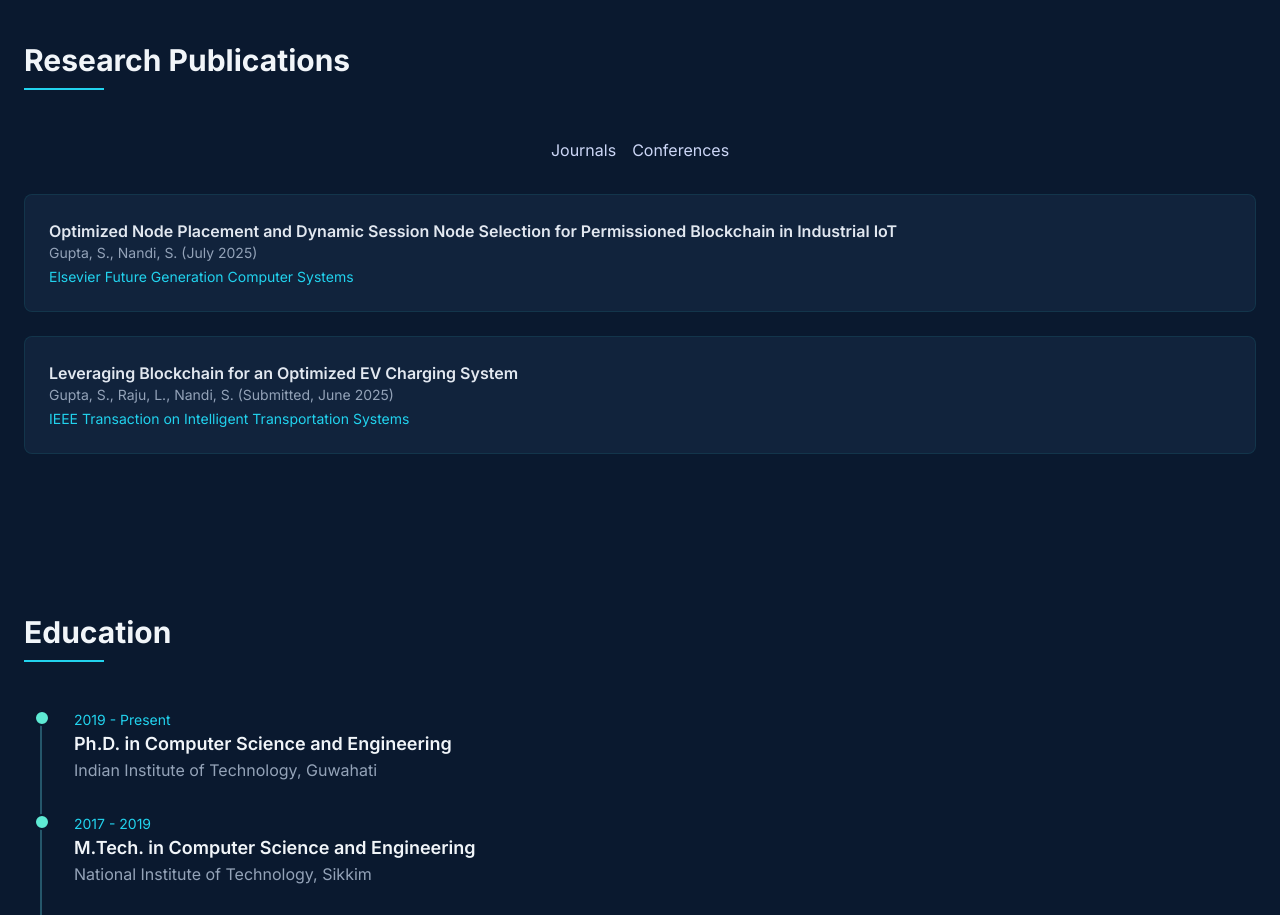
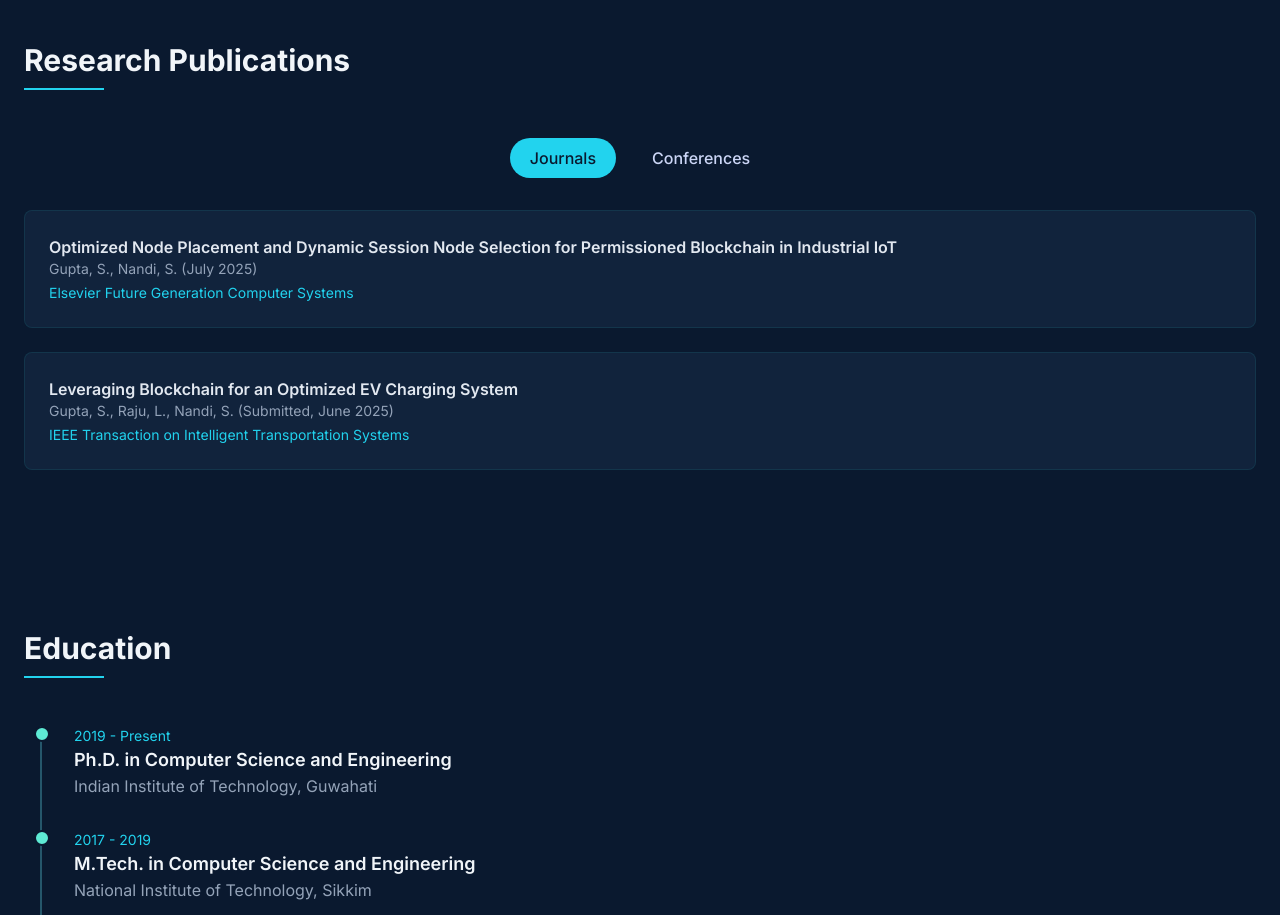
Before and after one commit to dreincarnate13/sgupta.portfolio, a plain HTML site: page index.html in a window 1280 px wide. Shown: the part 2380-3295 px from the top of the page. Drawn offline with nearby package versions, Linux system fonts and the light colour scheme.

Commit message:
Update index.html

```diff
--- a/index.html
+++ b/index.html
@@ -54,6 +54,19 @@
             background-color: #22d3ee;
             color: #0a192f;
             transform: scale(1.05);
+        }
+	    /* Styles for the publication toggle */
+        .tab-button {
+            padding: 8px 20px;
+            cursor: pointer;
+            border-radius: 9999px;
+            transition: all 0.3s ease;
+            font-weight: 500;
+            color: #ccd6f6;
+        }
+        .tab-button.active {
+            background-color: #22d3ee;
+            color: #0a192f;
         }
     </style>
 </head>
```
